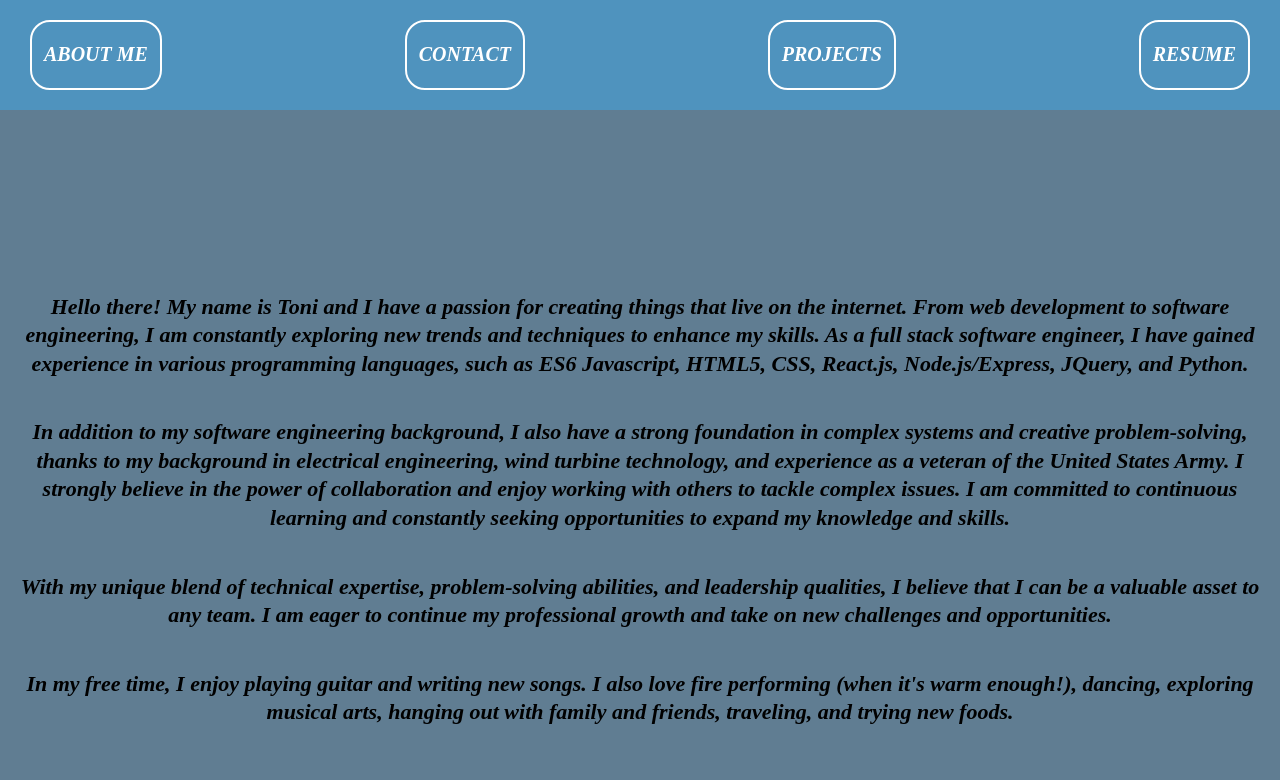
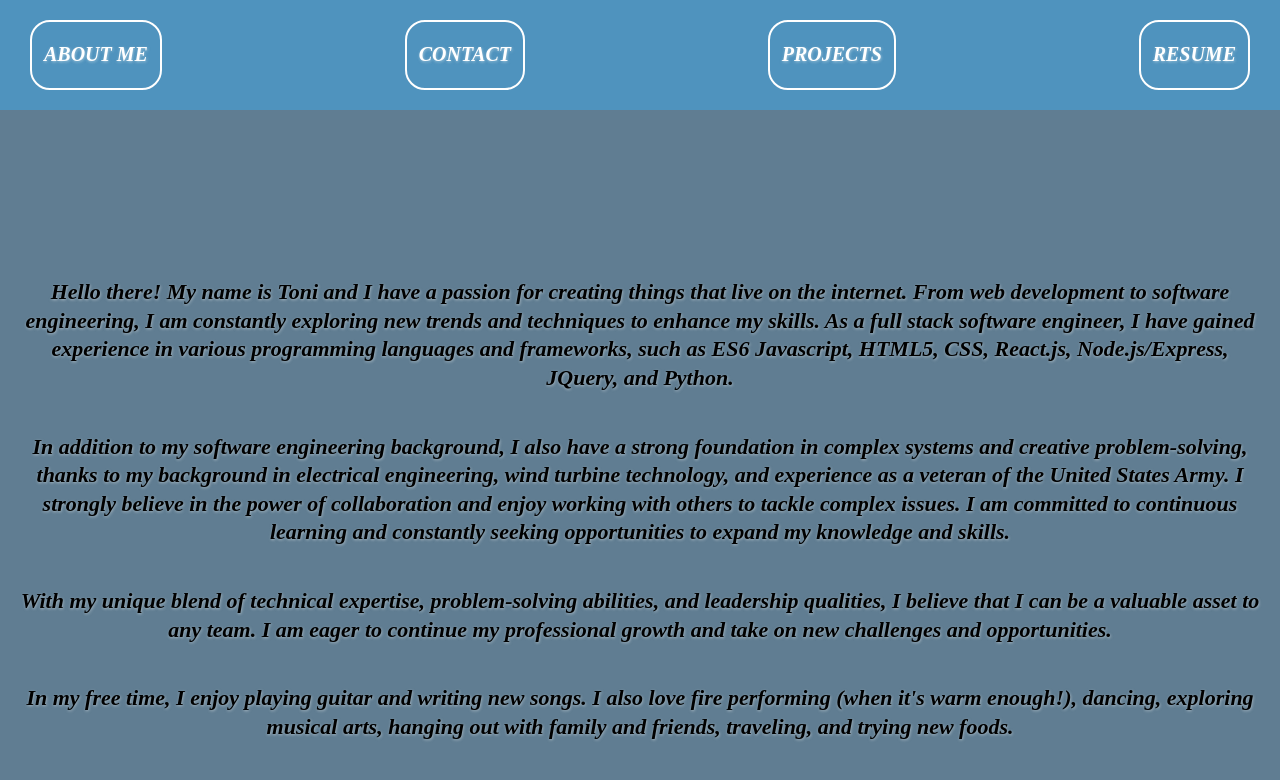
Before and after one commit to windtronic/react_portfolio, a React (Create React App) app in the folder react_portfolio/: page /About in a window 1280 px wide. Shown: the top 780 px of the page. Built offline with nearby package versions, Linux system fonts and the light colour scheme.

Commit message:
css updates

```diff
--- a/react_portfolio/src/App.css
+++ b/react_portfolio/src/App.css
@@ -3,7 +3,9 @@
   font-style: italic;
   text-align: center;
   font-family: "Boogaloo";
+  text-shadow: .5px .5px 3px rgba(248, 251, 250, 0.5);
 }
+
 
 .home-page {
   background-color: #bef2f7;
--- a/react_portfolio/src/components/About.jsx
+++ b/react_portfolio/src/components/About.jsx
@@ -8,7 +8,7 @@ export default function About() {
         that live on the internet. From web development to software engineering,
         I am constantly exploring new trends and techniques to enhance my
         skills. As a full stack software engineer, I have gained experience in various
-        programming languages, such as ES6 Javascript, HTML5, CSS, React.js,
+        programming languages and frameworks, such as ES6 Javascript, HTML5, CSS, React.js,
         Node.js/Express, JQuery, and Python.
       </h3>
 
```
